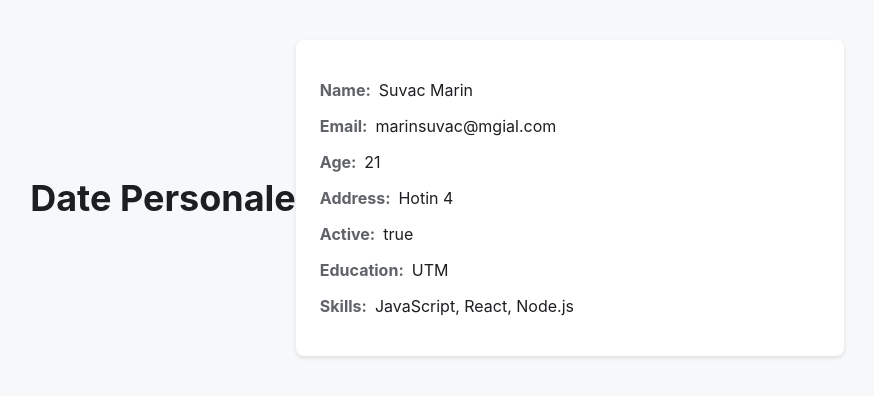
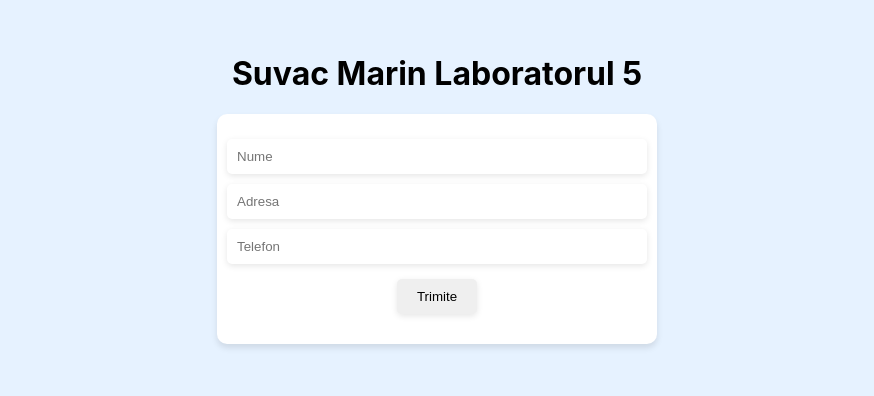
Before and after one commit to MarinSuvac/Laboratoare-TWEB-Suvac-Marin, a React (Create React App) app in the folder Laborator/laboratorul2/: page / in a window 1280 px wide. Shown: the part 202-598 px from the top of the page, without its empty margins (203-1077 px from the left). Built offline with nearby package versions, Linux system fonts and the light colour scheme.

Commit message:
Laboratorul5.1 modificari

```diff
--- a/Laborator/laboratorul2/src/App.tsx
+++ b/Laborator/laboratorul2/src/App.tsx
@@ -1,65 +1,61 @@
-import React from 'react';
-import './lab4.css';
+import React, { useState } from 'react';
+import { useStore } from './MyStore';
+import './index.css';
 
-interface User {
-    name: string;
-    email: string;
-    age: number;
-    address: string;
-    isActive: boolean;
-}
+function MyComponent() {
+    const store = useStore();
 
-interface AdvancedUser extends User {
-    education: string;
-    skills: string[];
-}
+    // local state
+    const [localData, setLocalData] = useState<any>({ name: '', address: '', phone: '' });
 
-const user: AdvancedUser = {
-    name: 'Suvac Marin',
-    email: 'marinsuvac@mgial.com',
-    age: 21,
-    address: 'Hotin 4',
-    isActive: true,
-    education: 'UTM',
-    skills: ['JavaScript', 'React', 'Node.js'],
-};
+    // folosim datele din MobX store
+    const myData = store.myData;
 
-function Lab4() {
+    // refresh la date
+    // adaugam un obiect nou  la MobX store
+    const handleAddObject = (event: React.FormEvent<HTMLFormElement>) => {
+
+        event.preventDefault();
+        if (!localData.name || !localData.address || !localData.phone) {
+            alert('Introduceti toate campurile.');
+            return;
+        }
+        store.addObject(localData);
+        setLocalData({ name: '', address: '', phone: '' });
+    };
+
+
+// stergem obiectul din MobX store si  facem update la  local state
+    const handleDeleteObject = (index: number) => {
+        store.deleteObject(index);
+        setLocalData({ name: "", address: "", phone: "" });
+    };
+
+
     return (
+
         <div className="container">
-            <h1 className="title">Date Personale</h1>
-            <div className="card">
-                <p>
-                    <span className="label">Name:</span>
-                    <span className="value">{user.name}</span>
-                </p>
-                <p>
-                    <span className="label">Email:</span>
-                    <span className="value">{user.email}</span>
-                </p>
-                <p>
-                    <span className="label">Age:</span>
-                    <span className="value">{user.age}</span>
-                </p>
-                <p>
-                    <span className="label">Address:</span>
-                    <span className="value">{user.address}</span>
-                </p>
-                <p>
-                    <span className="label">Active:</span>
-                    <span className="value">{user.isActive.toString()}</span>
-                </p>
-                <p>
-                    <span className="label">Education:</span>
-                    <span className="value">{user.education}</span>
-                </p>
-                <p>
-                    <span className="label">Skills:</span>
-                    <span className="value">{user.skills.join(', ')}</span>
-                </p>
+            <h1 className="title">Suvac Marin Laboratorul 5</h1>
+            <form className="form" onSubmit={handleAddObject}>
+                <input className="input" type="text" placeholder="Nume" value={localData.name} onChange={e => setLocalData({ ...localData, name: e.target.value })} />
+                <input className="input" type="text" placeholder="Adresa" value={localData.address} onChange={e => setLocalData({ ...localData, address: e.target.value })} />
+                <input className="input" type="text" placeholder="Telefon" value={localData.phone} onChange={e => setLocalData({ ...localData, phone: e.target.value })} />
+                <button className="button" type="submit">Trimite</button>
+            </form>
+            <div>
+                <div className="grid">
+                    {myData.map((data: any, index: number) => (
+                        <div key={index} className="object">
+                            <p>Nume: {data.name}</p>
+                            <p>Adresa: {data.address}</p>
+                            <p>Telefon: {data.phone}</p>
+                            <button onClick={() => handleDeleteObject(index)}>Delete</button>
+                        </div>
+                    ))}
+                </div>
             </div>
         </div>
     );
 }
 
-export default Lab4;
+export default MyComponent;
--- /dev/null
+++ b/Laborator/laboratorul2/src/MyStore.ts
@@ -0,0 +1,22 @@
+import { createContext, useContext } from 'react';
+import { observable, action } from 'mobx';
+
+export class MyStore {
+    @observable myData: any = [];
+
+    @action setMyData(data: any) {
+        this.myData = data;
+    }
+
+    @action addObject(data: any) {
+        this.myData.push(data);
+    }
+
+
+    @action deleteObject(index: number) {
+        this.myData.splice(index, 1);
+    }
+}
+
+const StoreContext = createContext(new MyStore());
+export const useStore = () => useContext(StoreContext);
--- a/Laborator/laboratorul2/src/index.css
+++ b/Laborator/laboratorul2/src/index.css
@@ -1,13 +1,73 @@
 body {
-  margin: 0;
-  font-family: -apple-system, BlinkMacSystemFont, 'Segoe UI', 'Roboto', 'Oxygen',
-    'Ubuntu', 'Cantarell', 'Fira Sans', 'Droid Sans', 'Helvetica Neue',
-    sans-serif;
-  -webkit-font-smoothing: antialiased;
-  -moz-osx-font-smoothing: grayscale;
+    margin: 0;
+    font-family: -apple-system, BlinkMacSystemFont, 'Segoe UI', 'Roboto', 'Oxygen', 'Ubuntu', 'Cantarell', 'Fira Sans', 'Droid Sans', 'Helvetica Neue', sans-serif;
+    -webkit-font-smoothing: antialiased;
+    -moz-osx-font-smoothing: grayscale;
 }
 
 code {
-  font-family: source-code-pro, Menlo, Monaco, Consolas, 'Courier New',
-    monospace;
+    font-family: source-code-pro, Menlo, Monaco, Consolas, 'Courier New', monospace;
 }
+
+.container {
+    display: flex;
+    flex-direction: column;
+    align-items: center;
+    justify-content: center;
+    height: 100vh;
+    background-color: #e6f2ff;
+}
+
+.form {
+    display: flex;
+    flex-direction: column;
+    justify-content: center;
+    align-items: center;
+    background-color: #fff;
+    border-radius: 10px;
+    padding: 20px;
+    box-shadow: 0 4px 6px rgba(0, 0, 0, 0.1);
+    margin-bottom: 20px;
+    width: 400px;
+}
+
+.input {
+    margin: 5px 0;
+    padding: 10px;
+    border: none;
+    border-radius: 5px;
+    box-shadow: 0 2px 6px rgba(0, 0, 0, 0.1);
+    width: 100%;
+}
+
+.button {
+    margin: 10px 0;
+    padding: 10px 20px;
+    border: none;
+    border-radius: 5px;
+    box-shadow: 0 2px 6px rgba(0, 0, 0, 0.1);
+    cursor: pointer;
+    transition: all 0.2s ease;
+}
+
+    .button:hover {
+        transform: translateY(-2px);
+        box-shadow: 0 4px 8px rgba(0, 0, 0, 0.2);
+    }
+
+.object {
+    padding: 10px;
+    background-color: #f9f9f9;
+    border: 1px solid #ddd;
+    border-radius: 5px;
+    text-align: center;
+    box-shadow: 0 2px 4px 0 rgba(0, 0, 0, 0.2);
+    grid-column: span 1; /* fiecare obiect ocupa o coloana */
+}
+
+
+.grid {
+    display: grid;
+    grid-template-columns: repeat(auto-fit, minmax(200px, 1fr));
+    grid-gap: 20px;
+}
```
